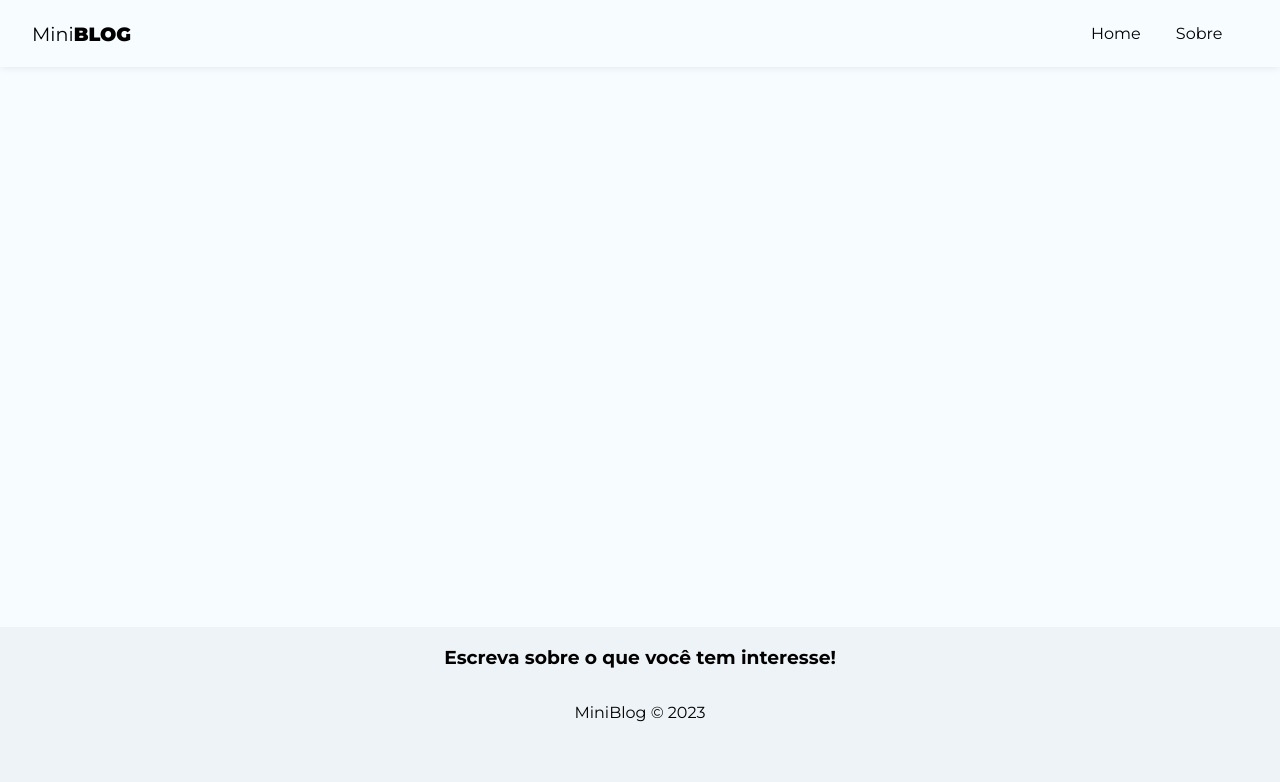
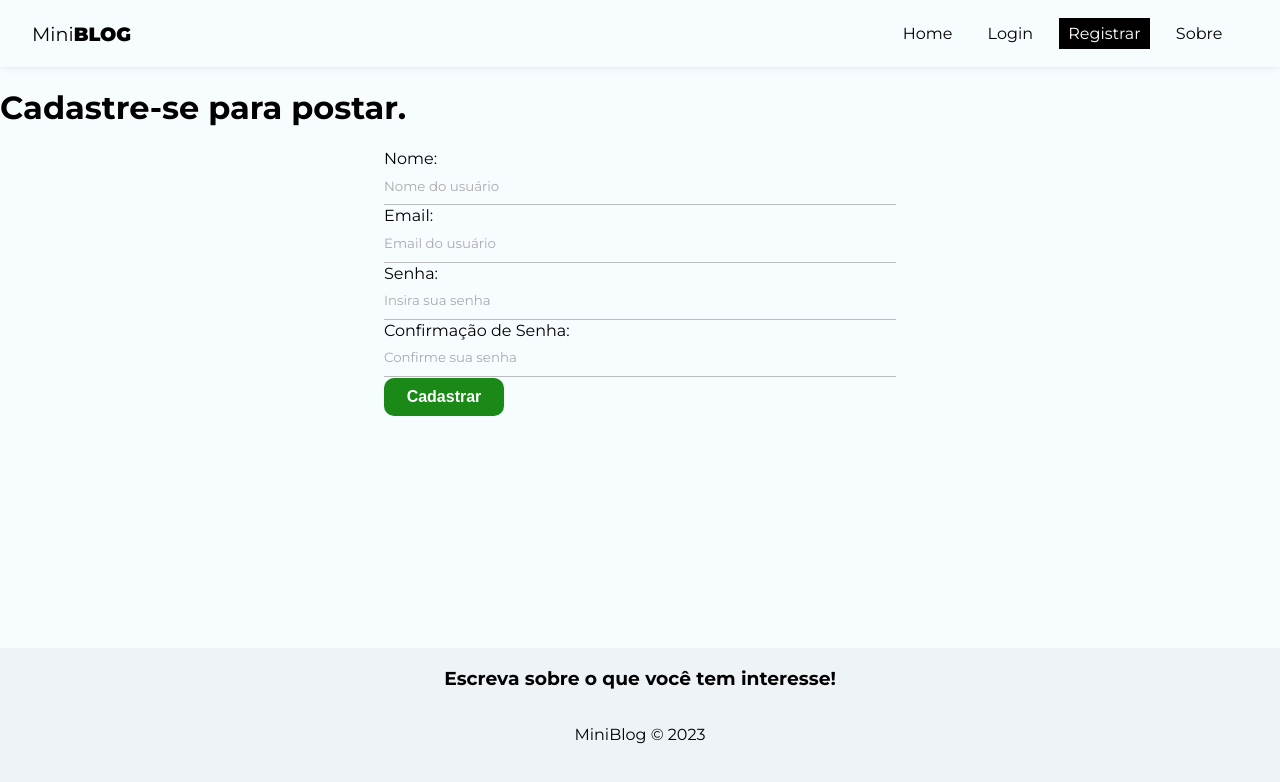
Before and after one commit to magnata19/mini-blog, a React (Vite) app in the folder MINIBLOG/miniblog/: page /register in a window 1280 px wide. Shown: the top 782 px of the page. Built offline with nearby package versions, Linux system fonts and the light colour scheme.

Commit message:
fazendo estilos globais

```diff
--- a/MINIBLOG/miniblog/src/App.jsx
+++ b/MINIBLOG/miniblog/src/App.jsx
@@ -6,6 +6,8 @@
 import About from './pages/About/About';
 import Navbar from './components/Navbar';
 import Footer from './components/Footer';
+import Login from './pages/Login/Login';
+import Register from './pages/Register/Register';
 
 // PAGES
 
@@ -21,6 +23,8 @@
         <Routes>
           <Route path='/' element={<Home />}/>
           <Route path='/about' element={<About />}/>
+          <Route path='/login' element={<Login />}/>
+          <Route path='/register' element={<Register />}/>
         </Routes>
       </div>
       <Footer />
--- a/MINIBLOG/miniblog/src/components/Navbar.jsx
+++ b/MINIBLOG/miniblog/src/components/Navbar.jsx
@@ -12,6 +12,8 @@
         </NavLink>
         <ul className={styles.link_list}>
             <li><NavLink to='/' className={({isActive}) => (isActive ? styles.active : '')}>Home</NavLink></li>
+            <li><NavLink to='/login' className={({isActive}) => (isActive ? styles.active : '')}>Login</NavLink></li>
+            <li><NavLink to='/register' className={({isActive}) => (isActive ? styles.active : '')}>Registrar</NavLink></li>
             <li><NavLink to='/about' className={({isActive}) => (isActive ? styles.active : '')}>Sobre</NavLink></li>
         </ul>
     </nav>
--- a/MINIBLOG/miniblog/src/index.css
+++ b/MINIBLOG/miniblog/src/index.css
@@ -3,6 +3,12 @@
     padding: 0;
     margin: 0;
     font-family: "Montserrat", sans-serif;
+}
+
+input::placeholder,
+textarea::placeholder{
+    font-family: "Montserrat", sans-serif;
+    color: #aaa;
 }
 
 input:focus,
@@ -26,3 +32,81 @@
 nav button:hover {
     color: #bbb;
 }
+
+/*Form styles*/
+form {
+    max-width: 40%;
+    margin: 0 auto;
+}
+
+label {
+    display: flex;
+    flex-direction: column;
+    margin-bottom: 1px;
+}
+
+.label span {
+    margin-bottom: .3em;
+    font-weight: bold;
+    text-align: left;
+}
+
+input,
+textarea{
+    box-sizing: border-box;
+    border: none;
+    border-bottom: solid 1px #bbb;
+    padding: .8em 0;
+    background-color: transparent;
+}
+
+.btn {
+    background-color: #1a8918;
+    color: #fff;
+    text-align: center;
+    cursor: pointer;
+    border-radius: 10px;
+    width: 120px;
+    font-weight: bold;
+    border: none;
+    padding: 10px 15px;
+    font-size: 1em;
+}
+
+.btn.btn-dark {
+    background-color: #000;
+    border-radius: 0;
+}
+
+.btn.btn-outline {
+    background-color: transparent;
+    border-radius: 0;
+    color: #000;
+    border: 1px solid #000;
+    padding: 7px 30px;
+}
+
+.btn:hover {
+    background-color: #0f730c;
+    color: #fff;
+}
+
+.btn.btn-outline:hover {
+    background-color: #000;
+}
+
+.btn.btn-danger:hover {
+    background-color: #dc3545;
+}
+
+button[disabled] {
+    background-color: #aaa;
+}
+
+.container .error {
+    color: #721c24;
+    background-color: #f8d7da;
+    border: 1px solid #f5c6cb;
+    padding: 5px;
+    border-radius: 5px;
+}
--- /dev/null
+++ b/MINIBLOG/miniblog/src/pages/Login/Login.jsx
@@ -0,0 +1,11 @@
+import styles from './Login.module.css'
+
+const Login = () => {
+  return (
+    <div>
+        <h2>Login</h2>
+    </div>
+  )
+}
+
+export default Login
--- /dev/null
+++ b/MINIBLOG/miniblog/src/pages/Register/Register.jsx
@@ -0,0 +1,51 @@
+import styles from "./Register.module.css";
+import { useState, useEffect } from "react";
+
+const Register = () => {
+  return (
+    <div>
+      <h1>Cadastre-se para postar.</h1>
+      <form>
+        <label>
+          <span>Nome:</span>
+          <input
+            type="text"
+            name="displayName"
+            required
+            placeholder="Nome do usuário"
+          />
+        </label>
+        <label>
+          <span>Email:</span>
+          <input
+            type="email"
+            name="email"
+            required
+            placeholder="Email do usuário"
+          />
+        </label>
+        <label>
+          <span>Senha:</span>
+          <input
+            type="password"
+            name="password"
+            required
+            placeholder="Insira sua senha"
+          />
+        </label>
+        <label>
+          <span>Confirmação de Senha:</span>
+          <input
+            type="password"
+            name="password"
+            required
+            placeholder='Confirme sua senha'
+          />
+        </label>
+        <button className="btn">Cadastrar</button>
+      </form>
+    </div>
+  );
+};
+
+export default Register;
--- /dev/null
+++ b/MINIBLOG/miniblog/src/pages/Register/Register.module.css
@@ -0,0 +1,7 @@
+.register{
+    text-align: center;
+}
+
+.register p{
+    color: #aaa;
+}
```
Also changed, not shown: MINIBLOG/miniblog/src/pages/Login/Login.module.css (added).
